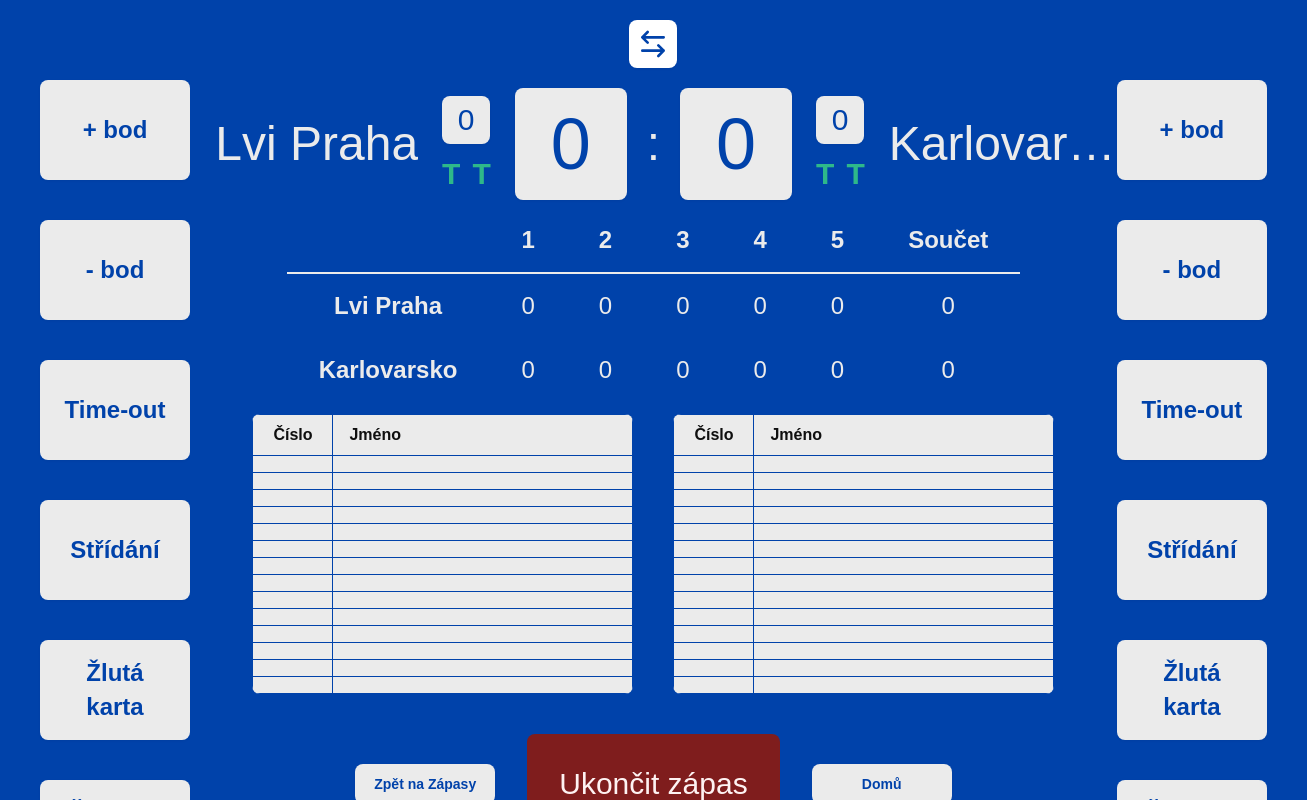
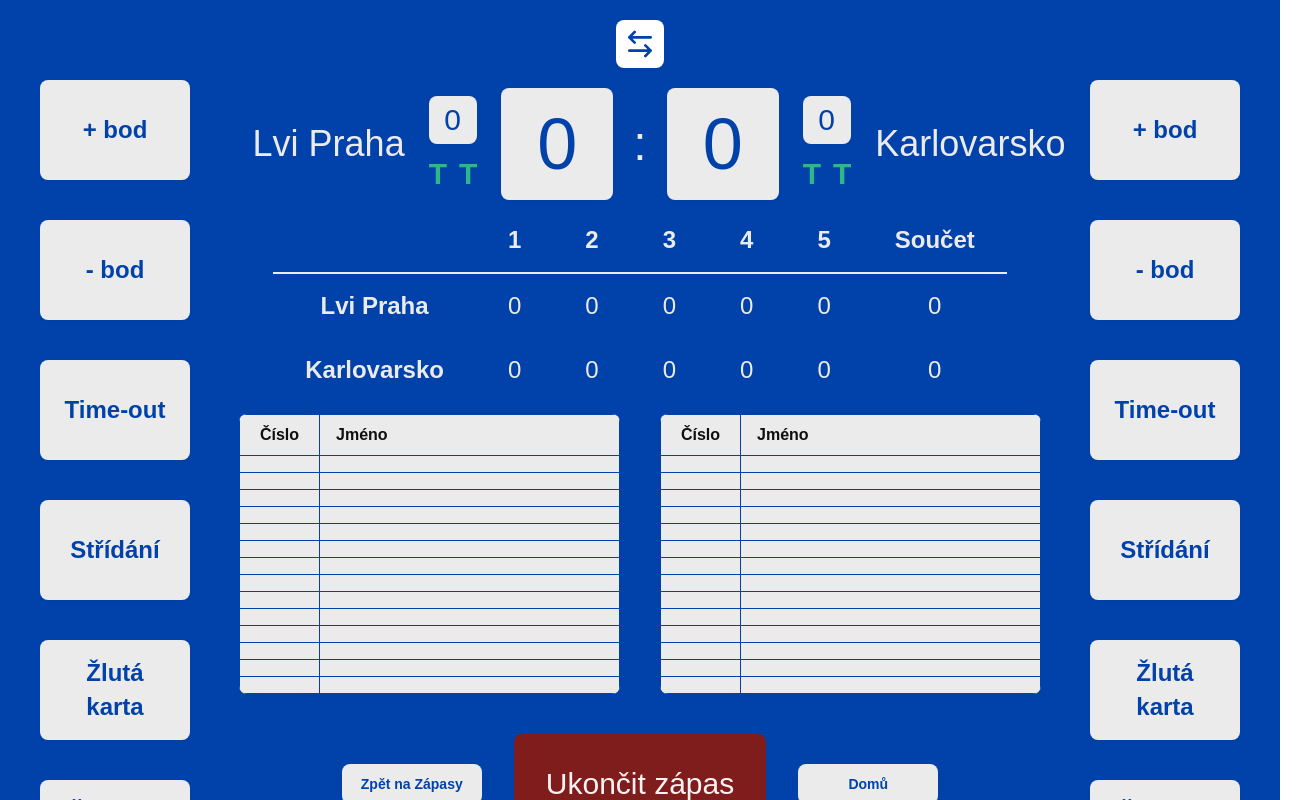
Before and after one commit to theholytom/eZapis, a React (Vite) app: page /matches/1/edit in a window 1280 px wide. Shown: the top 800 px of the page, 1307 px wide, since content can reach past the window. Built offline with nearby package versions, Linux system fonts and the light colour scheme.

Commit message:
style updates

```diff
--- a/src/components/TeamLeft.tsx
+++ b/src/components/TeamLeft.tsx
@@ -19,7 +19,7 @@
     }
     return (
         <div className="flex items-center gap-6 max-w-[600px] min-w-[400px] w-full justify-end">
-            <p className="text-5xl text-primary-foreground truncate">{name}</p>
+            <p className="text-4xl text-primary-foreground truncate">{name}</p>
             <div>
                 <Button className="bg-primary-foreground pointer-events-none h-12 w-12 text-3xl text-primary">
                     {sets}
--- a/src/components/TeamRight.tsx
+++ b/src/components/TeamRight.tsx
@@ -31,7 +31,7 @@
                     <p>T</p>
                 </div>
             </div>
-            <p className="text-5xl text-primary-foreground truncate">{name}</p>
+            <p className="text-4xl text-primary-foreground truncate">{name}</p>
         </div>
     );
 }
```
